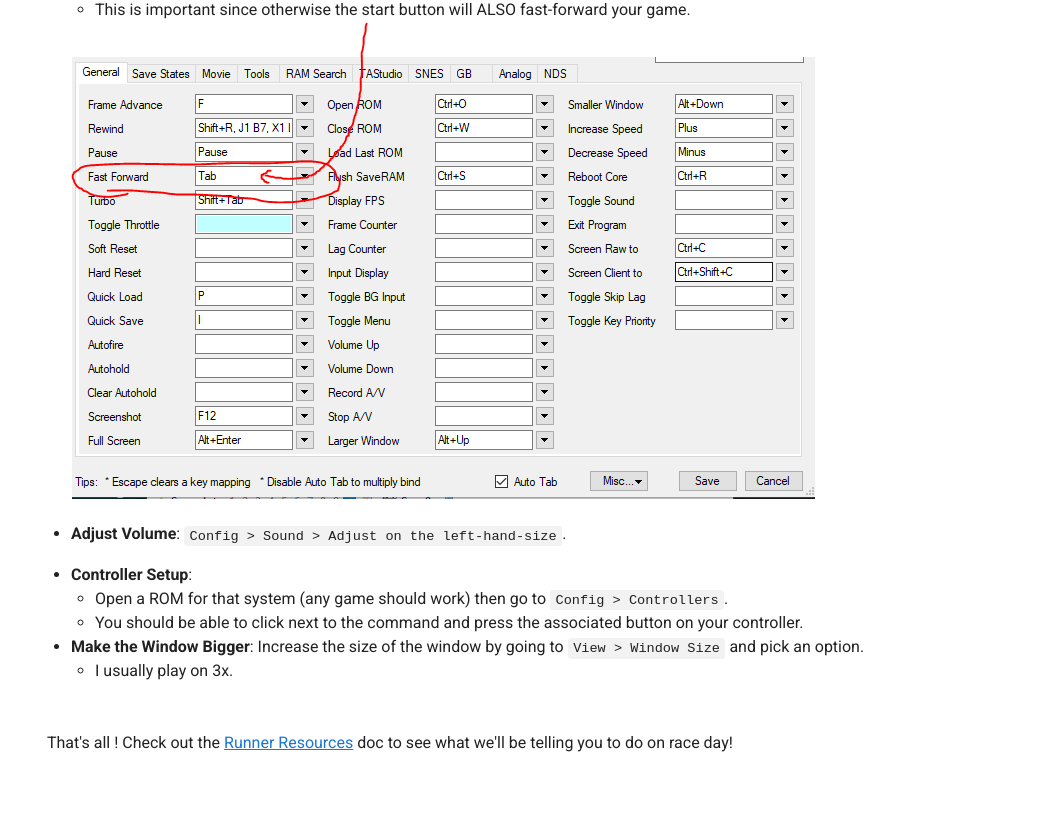
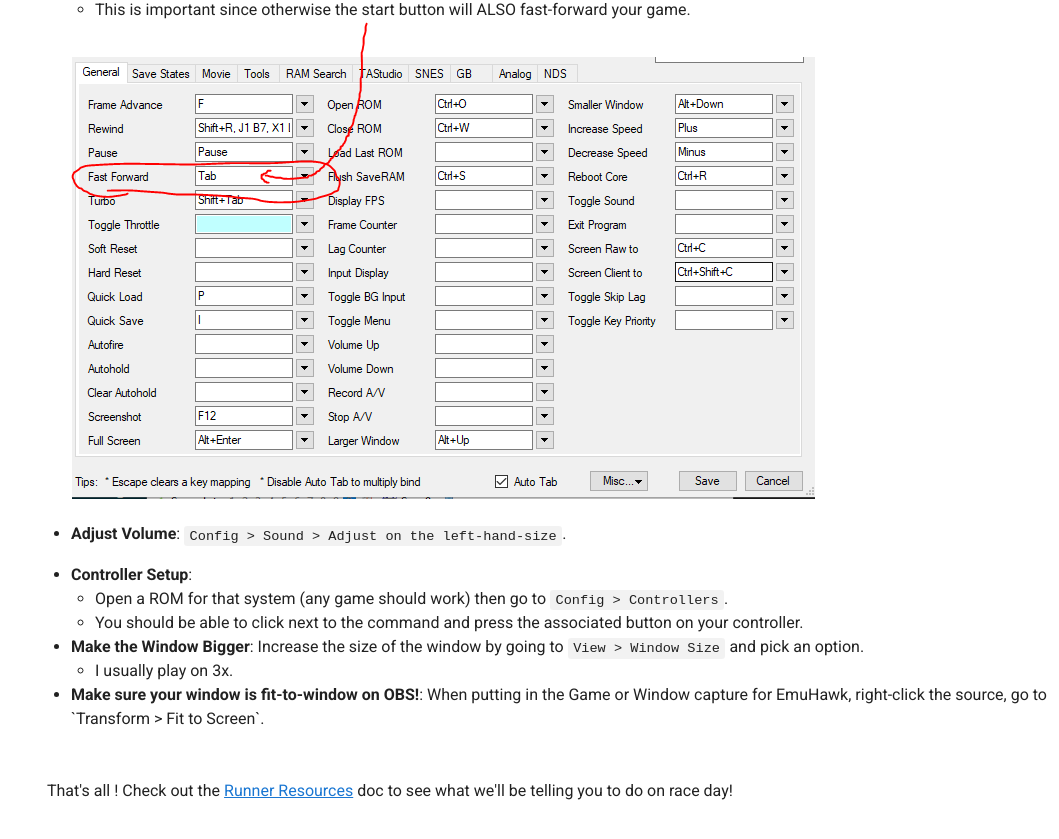
Before and after one commit to itsAceFace/sneakbike, a Vue app in the folder site/sneakbike/: page /runner-setup in a window 1280 px wide. Shown: the part 3813-4652 px from the top of the page, without its empty margins (221-1280 px from the left). Built offline with nearby package versions, Linux system fonts and the light colour scheme.

Commit message:
docs: added fit-to-screen note;

```diff
--- a/site/sneakbike/src/views/RunnerSetup.vue
+++ b/site/sneakbike/src/views/RunnerSetup.vue
@@ -262,6 +262,9 @@
           <li>I usually play on 3x.</li>
         </ul>
       </li>
+      <li>
+        <strong>Make sure your window is fit-to-window on OBS!</strong>: When putting in the Game or Window capture for EmuHawk, right-click the source, go to `Transform > Fit to Screen`.
+      </li>
     </ul>
     <br />
     <br />
```
